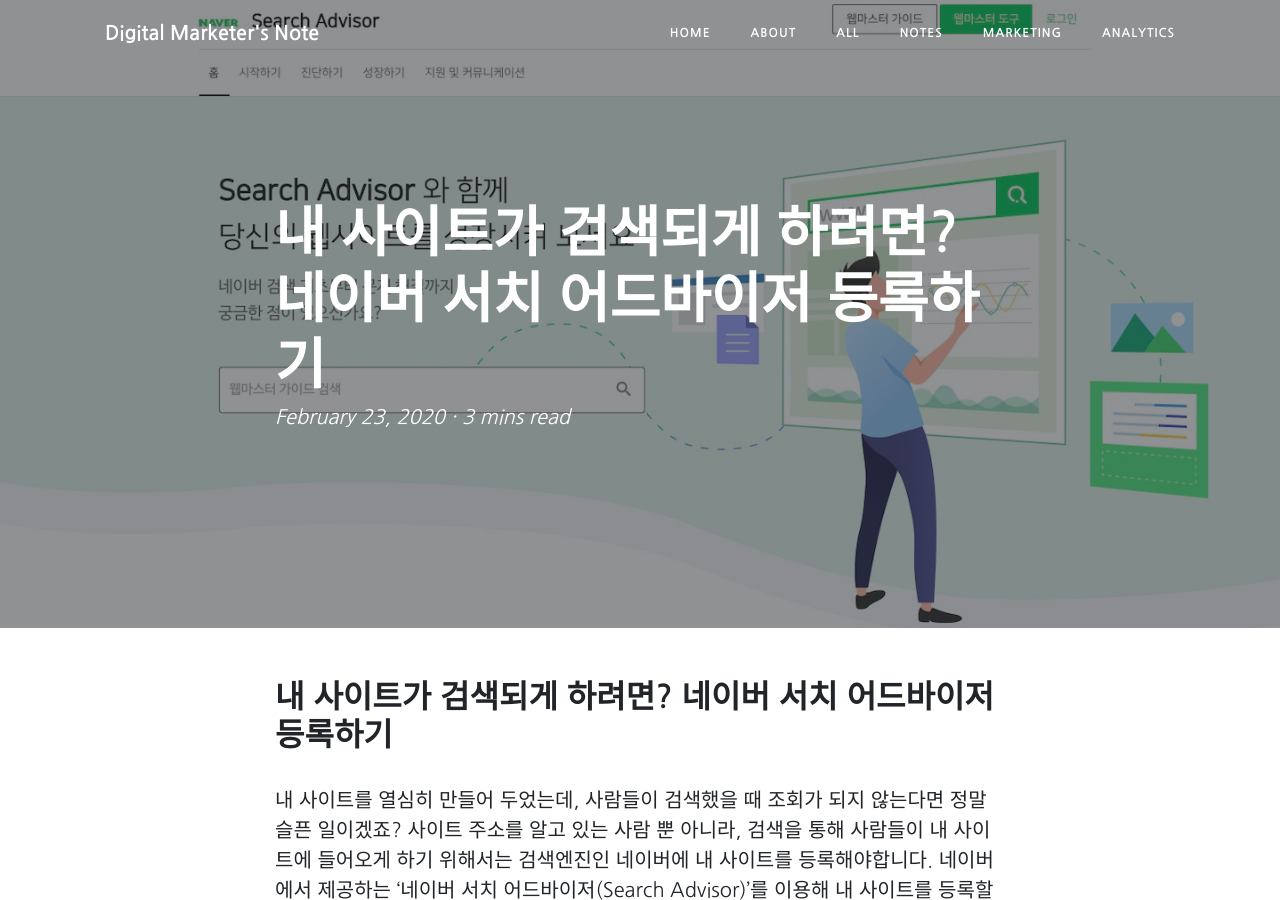
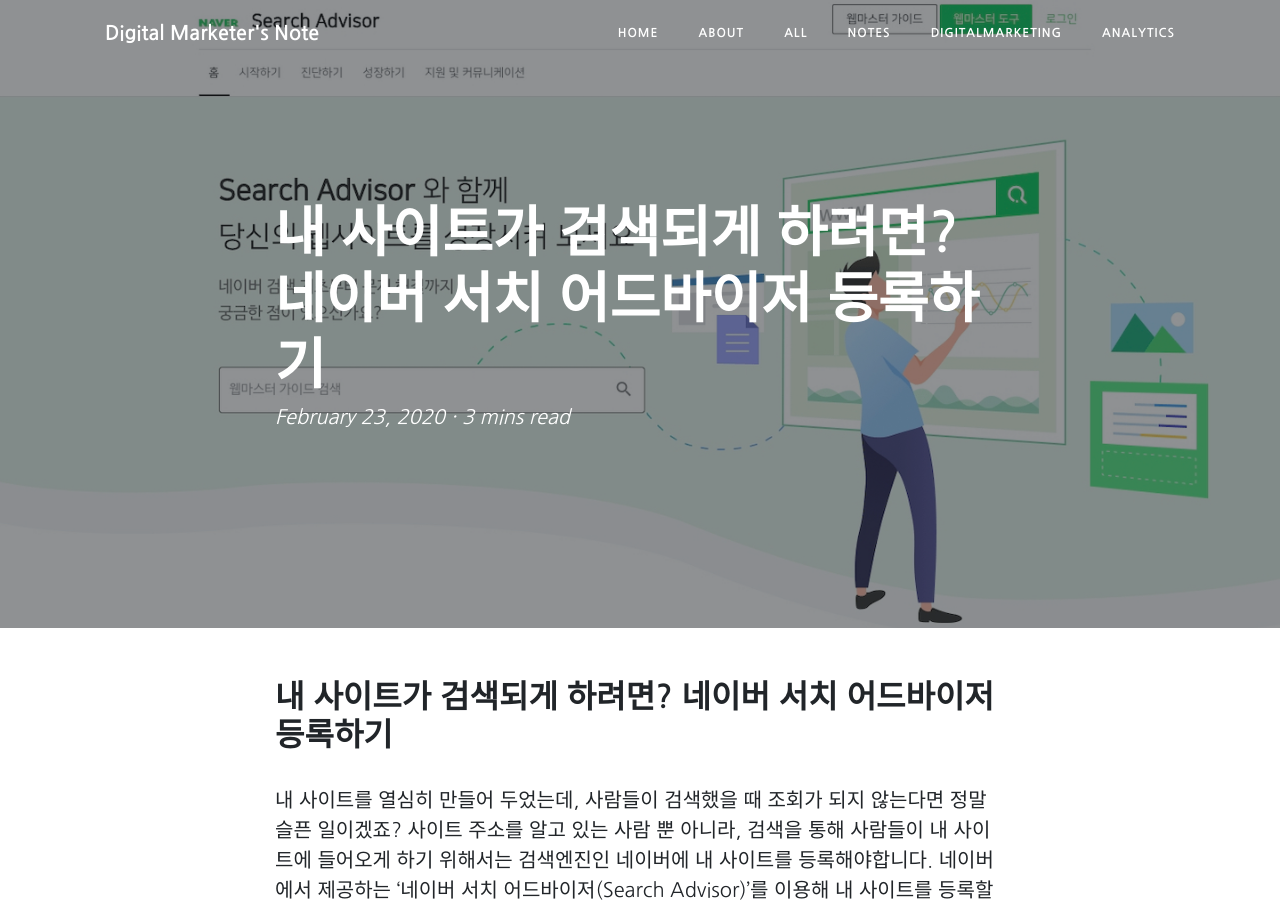
Before and after one commit to bogopa89/magaeiner, a Jekyll site: the page built from _posts/2020-02-23-mkt-naversearchadvisor.md, in a window 1280 px wide and 900 px high. Built offline with Jekyll 4.4.1, drawn with Linux system fonts in a browser that asks for light colours; comment, search, counter and statistics services are not loaded.

Commit message:
카테고리수정2

```diff
--- a/_includes/navbar.html
+++ b/_includes/navbar.html
@@ -21,7 +21,7 @@
           <a class="nav-link" href="{{ "/notes" | relative_url }}">notes</a>
         </li>
         <li class="nav-item">
-          <a class="nav-link" href="{{ "/digitalmarketing" | relative_url }}">marketing</a>
+          <a class="nav-link" href="{{ "/digitalmarketing" | relative_url }}">digitalmarketing</a>
         </li>
         <li class="nav-item">
           <a class="nav-link" href="{{"/analytics" | relative_url }}">analytics</a>
--- a/_posts/2020-02-23-mkt-naversearchadvisor.md
+++ b/_posts/2020-02-23-mkt-naversearchadvisor.md
@@ -6,7 +6,7 @@
 feature: '/img/posts/003/thumbnail_searchadvisor.jpg'
 background: '/img/posts/003/bg_searchadvisor.jpg'
 categories:
-  - gojeon-novel
+  - digitalmarketing
 tags:
   - 네이버 서치 어드바이저
   - 네이버 검색
```
Also changed, not shown: _posts/2020-02-09-note-myrole.md (+1 -1 lines).
